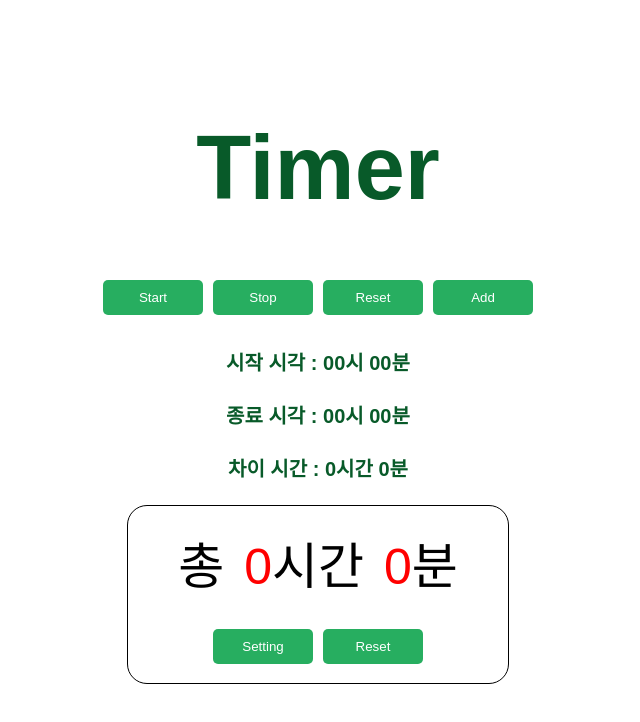
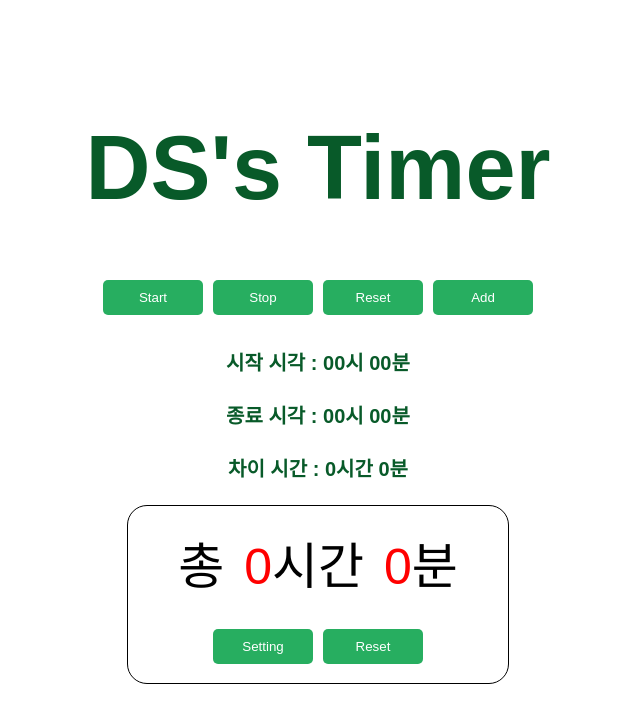
Before and after one commit to DS0708/react-timer-app, a React (Create React App) app: page / in a window 1280 px wide. Shown: the top 722 px of the page, without its empty margins (322-962 px from the left). Built offline with nearby package versions, Linux system fonts and the light colour scheme.

Commit message:
modify title

```diff
--- a/src/App.js
+++ b/src/App.js
@@ -72,7 +72,7 @@ function App() {
 
   return (
     <div className="timer">
-      <div className="timer__title">Timer</div>
+      <div className="timer__title">DS's Timer</div>
       <div className="timer__nowTime">
         <div className="buttons">
           <button type="button" className="btn__start" onClick={startBtnClickListener}>Start</button>
```
